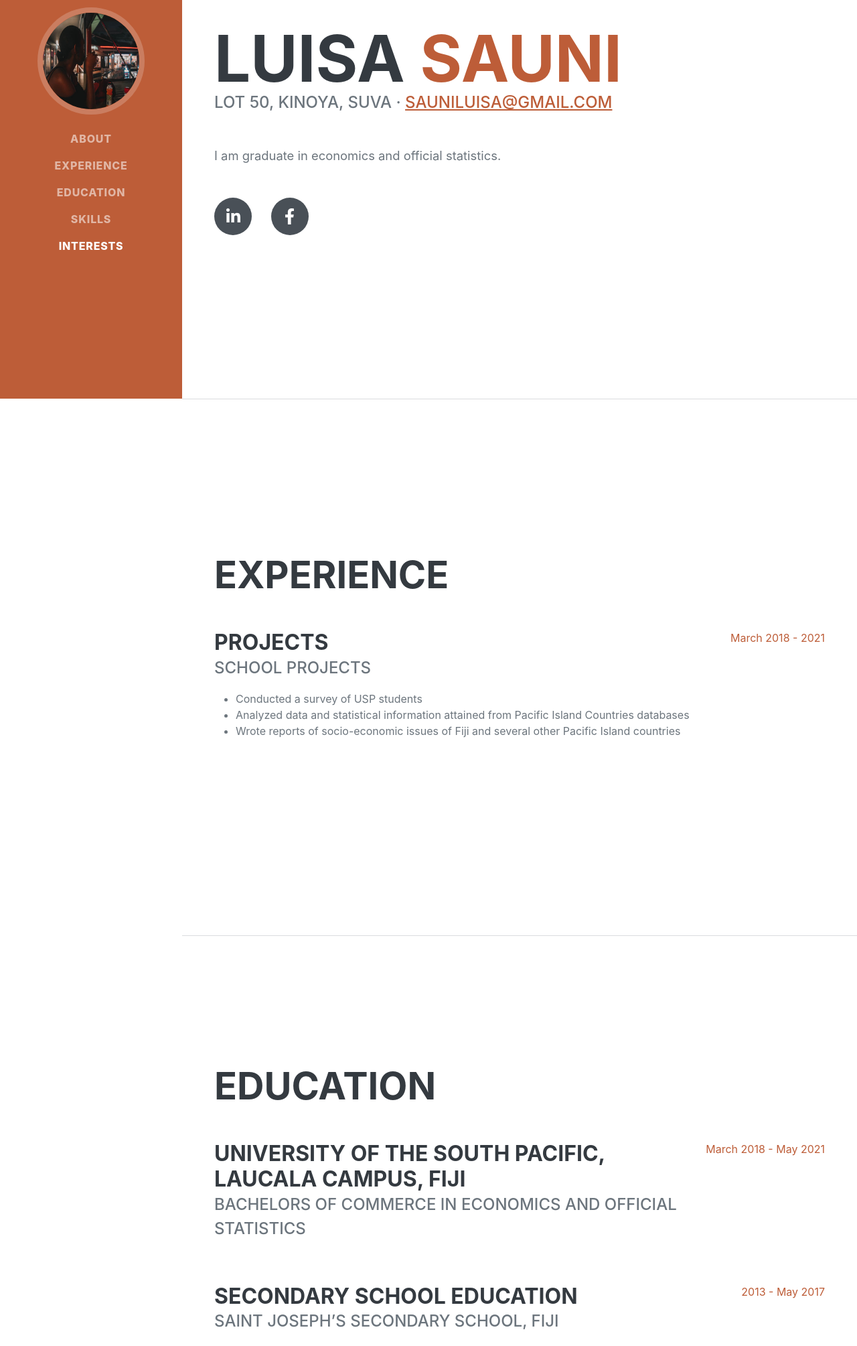
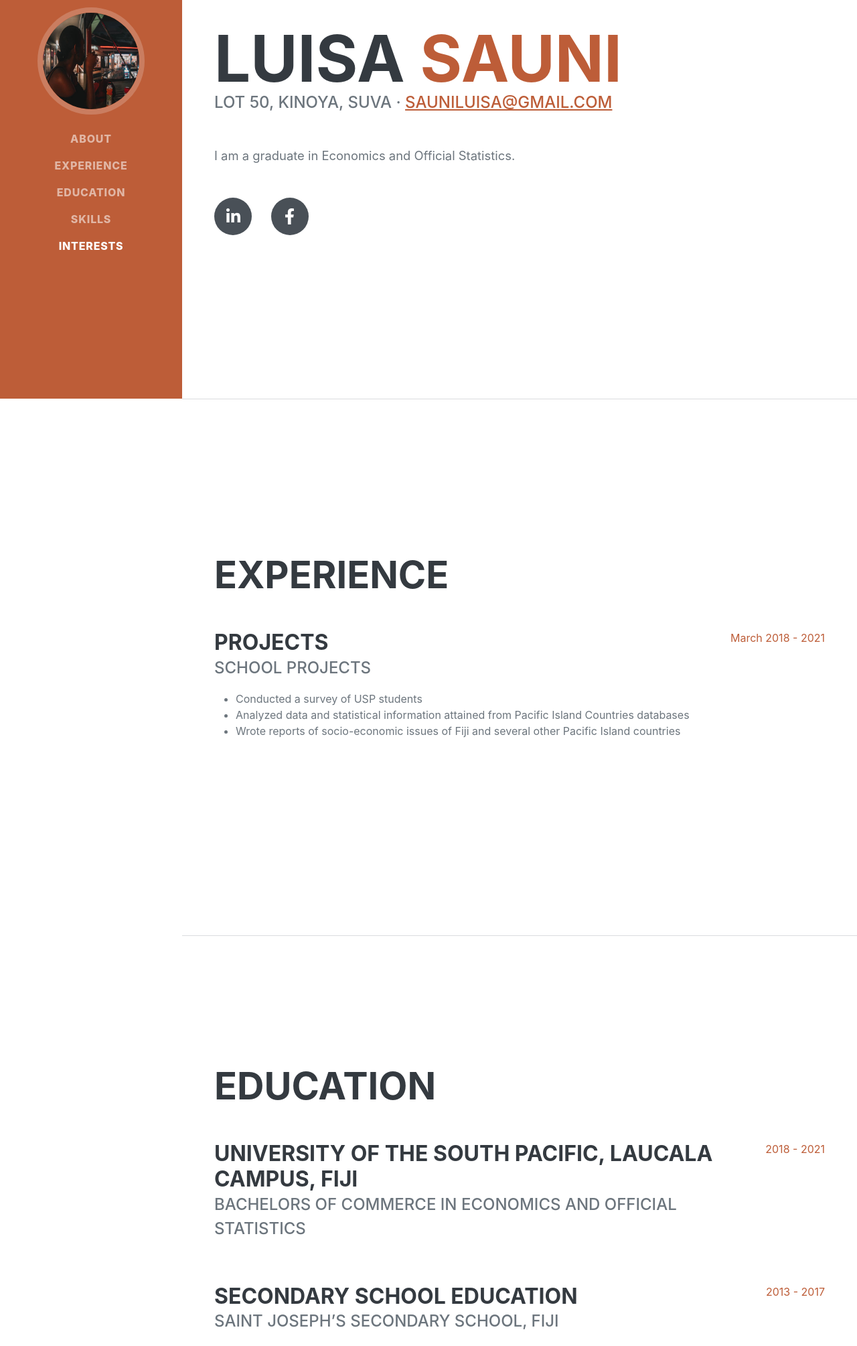
Before and after one commit to lulufj/lulufj.github.io, a plain HTML site: page index.html in a window 1280 px wide. Shown: the part 205-2214 px from the top of the page at 67% size. Drawn offline with nearby package versions, Linux system fonts and the light colour scheme; a web font is replaced by a local one.

Commit message:
Update index.html

```diff
--- a/index.html
+++ b/index.html
@@ -47,7 +47,7 @@
                          Lot 50, Kinoya, Suva ·
                         <a href="mailto:name@email.com">sauniluisa@gmail.com</a>
                     </div>
-                    <p class="lead mb-5">I am graduate in economics and official statistics.</p>
+                    <p class="lead mb-5">I am a graduate in Economics and Official Statistics.</p>
                     <div class="social-icons">
                         <a class="social-icon" href="#!"><i class="fab fa-linkedin-in"></i></a>
                         <a class="social-icon" href="#!"><i class="fab fa-facebook-f"></i></a>
@@ -83,14 +83,14 @@
                             <h3 class="mb-0">University of the South Pacific, Laucala Campus, Fiji</h3>
                             <div class="subheading mb-3">Bachelors of Commerce in Economics and Official Statistics</div>
                         </div>
-                        <div class="flex-shrink-0"><span class="text-primary">March 2018 - May 2021</span></div>
+                        <div class="flex-shrink-0"><span class="text-primary"> 2018 - 2021</span></div>
                     </div>
                     <div class="d-flex flex-column flex-md-row justify-content-between">
                         <div class="flex-grow-1">
                             <h3 class="mb-0">Secondary School Education</h3>
                             <div class="subheading mb-3">Saint Joseph’s Secondary School, Fiji</div>
                         </div>
-                        <div class="flex-shrink-0"><span class="text-primary">2013 - May 2017</span></div>
+                        <div class="flex-shrink-0"><span class="text-primary">2013 - 2017</span></div>
                     </div>
                 </div>
             </section>
@@ -147,7 +147,7 @@ Interpersonal Skills
             <section class="resume-section" id="interests">
                 <div class="resume-section-content">
                     <h2 class="mb-5">Interests</h2>
-                    <p>, I enjoy most of my time being outdoors. I enjoy Traveling, swimming.</p>
+                    <p> I enjoy most of my time being outdoors. I enjoy Traveling, swimming.</p>
                     <p class="mb-0">When indoors I spend a large amount of my free time learning new skills.</p>
                 </div>
             </section>
```
